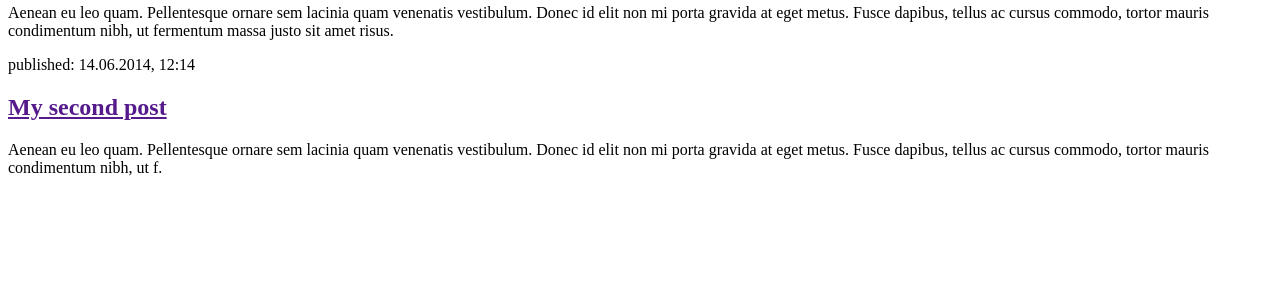
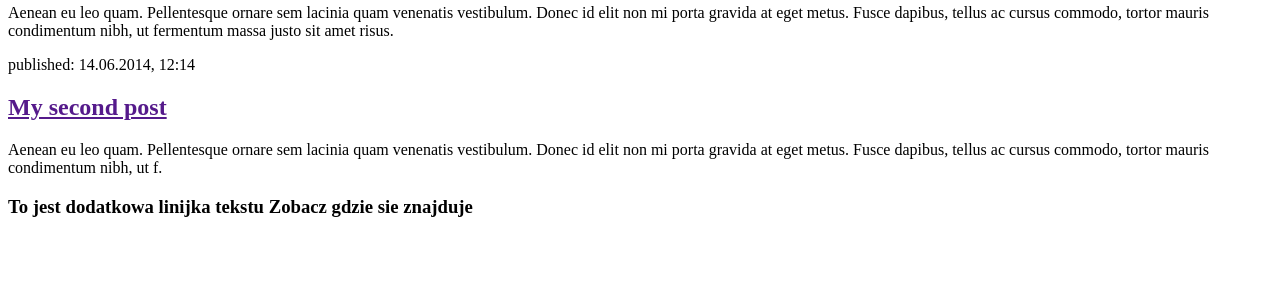
Before and after one commit to czadur/my-first-blog, a Django app: page / in a window 1280 px wide. Shown: the part 147-447 px from the top of the page. Run offline with Django 3.2, Linux system fonts and the light colour scheme.

Commit message:
To jest dodana ostatnia linijka tekstu na glownej stronie

```diff
--- a/blog/templates/blog/post_list.html
+++ b/blog/templates/blog/post_list.html
@@ -18,5 +18,8 @@
             <h2><a href="">My second post</a></h2>
             <p>Aenean eu leo quam. Pellentesque ornare sem lacinia quam venenatis vestibulum. Donec id elit non mi porta gravida at eget metus. Fusce dapibus, tellus ac cursus commodo, tortor mauris condimentum nibh, ut f.</p>
         </div>
+
+
+<h3> To jest dodatkowa linijka tekstu Zobacz gdzie sie znajduje</h3>
     </body>
 </html>
```
